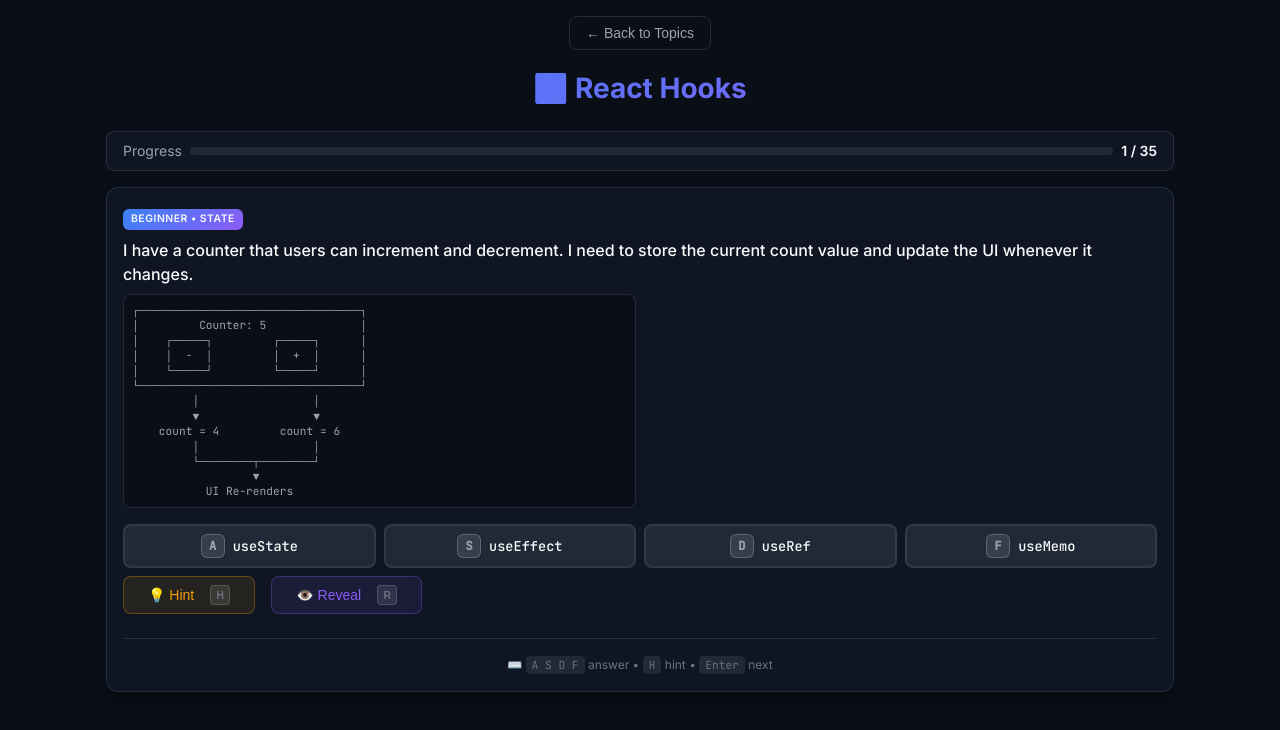
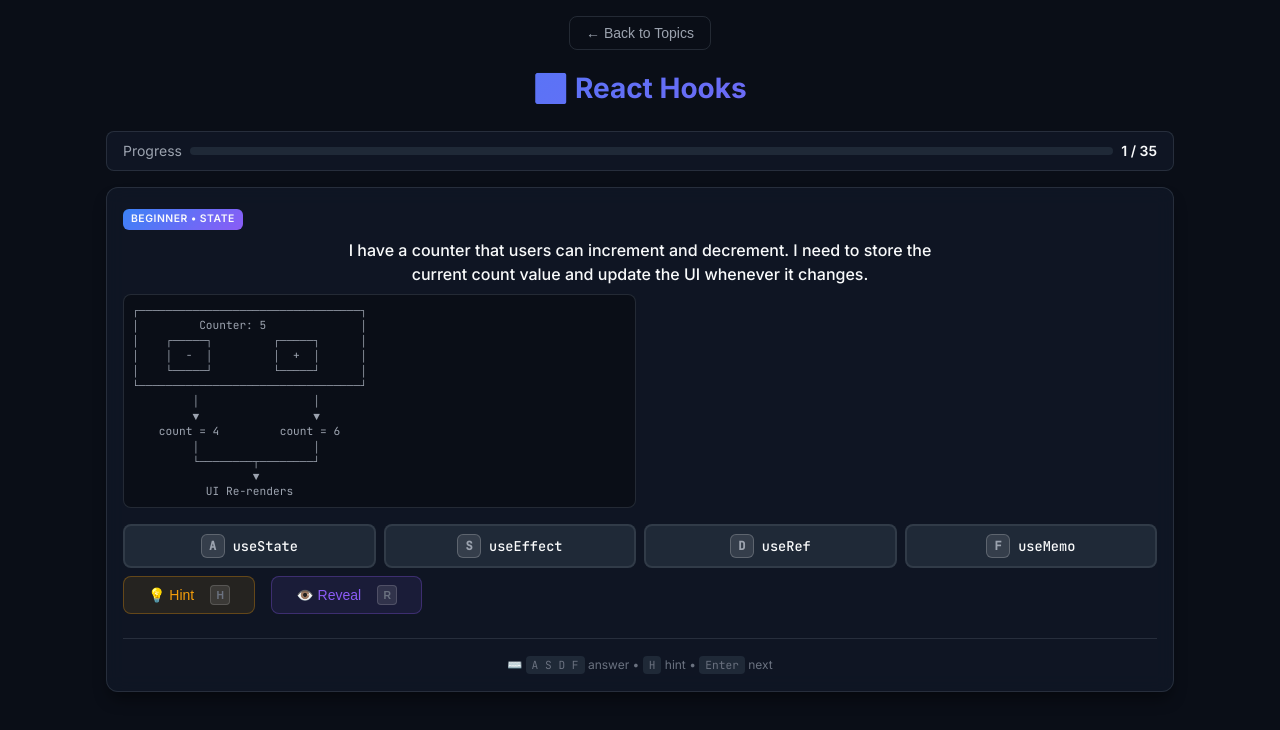
Before and after one commit to mcknx/skill_mcknx_enhancer, a React (Vite) app: page / in a window 1280 px wide. Both pictures are taken after a click on the button 369 px from the left and 253 px from the top of the page. Shown: the top 730 px of the page. Built offline with nearby package versions, Linux system fonts and the light colour scheme.

Commit message:
Optimize text width for better readability

```diff
--- a/src/styles/index.css
+++ b/src/styles/index.css
@@ -214,6 +214,12 @@ body {
   line-height: 1.5;
   margin-bottom: var(--space-sm);
   color: var(--text-primary);
+  max-width: 640px;
+  /* Optimal reading width */
+  margin-inline: auto;
+  /* Center the text block */
+  text-align: center;
+  /* Since header is centered */
 }
 
 /* ===================================
@@ -475,7 +481,9 @@ body {
   color: var(--text-secondary);
   font-size: 0.85rem;
   line-height: 1.5;
-  margin: 0;
+  margin: 0 auto;
+  max-width: 500px;
+  /* Narrower for quick reading */
 }
 
 /* Incorrect answer styling */
```
